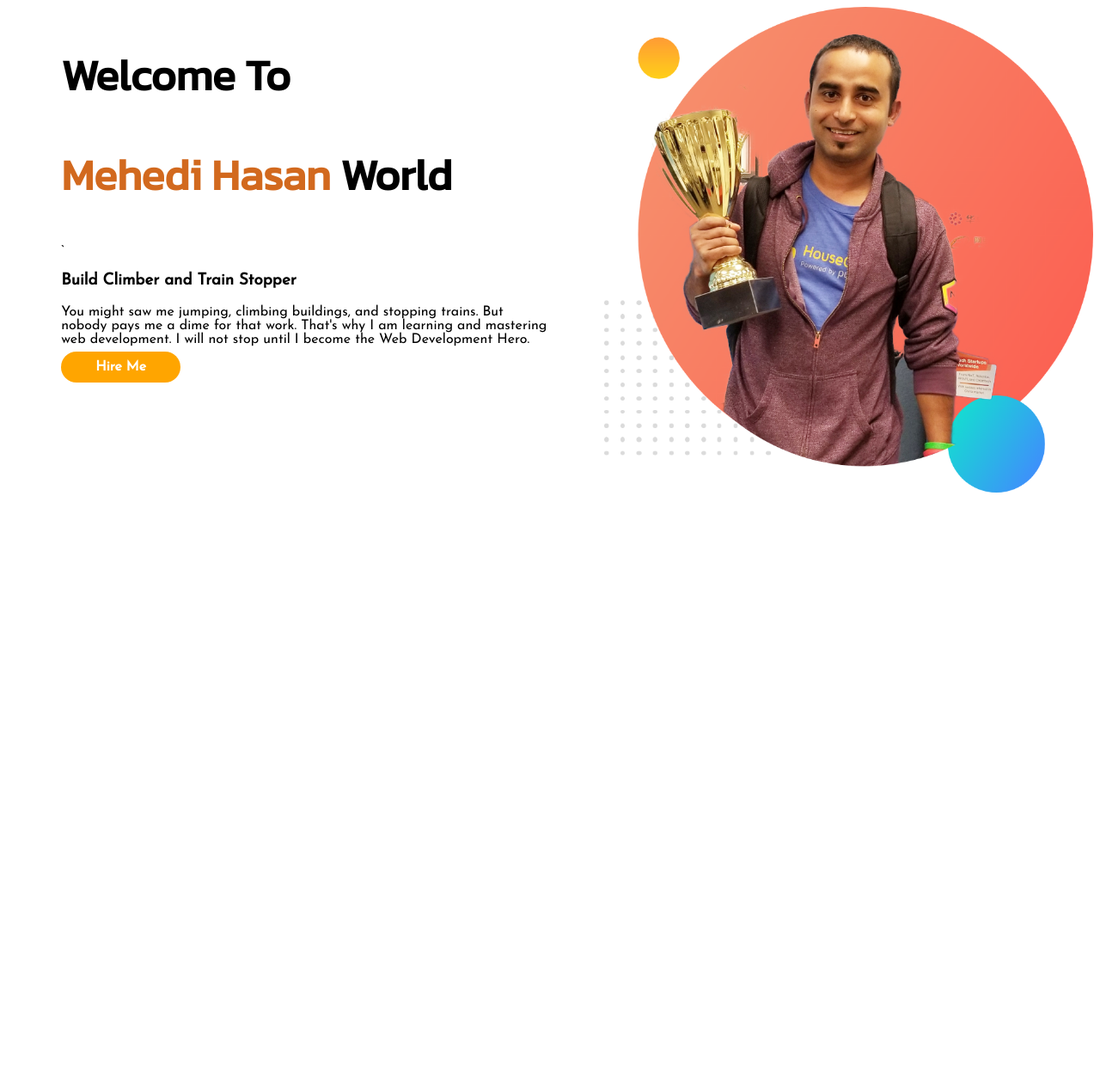
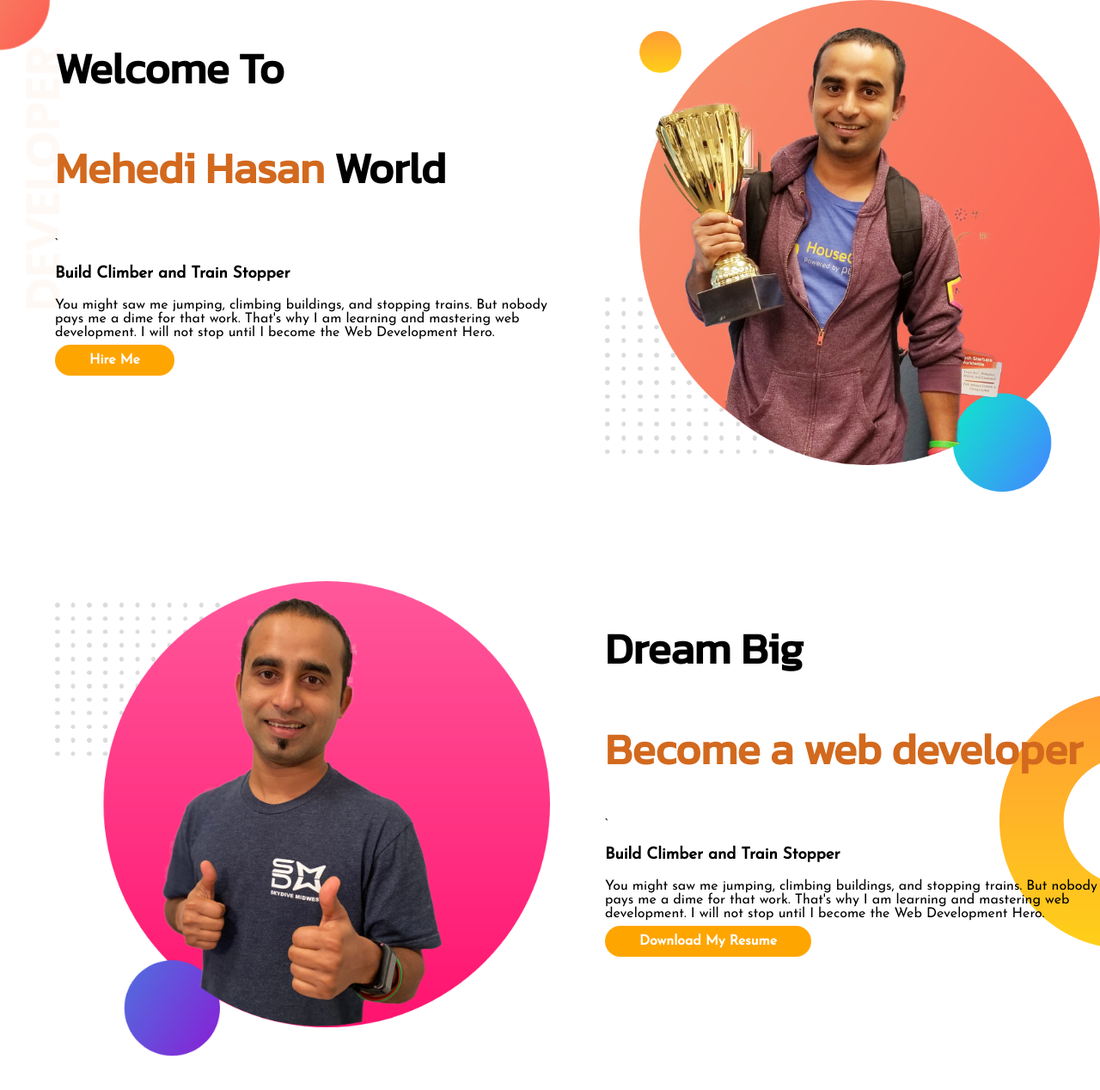
Before and after one commit to shaondoc/PH-portfolio, a plain HTML site: page index.html in a window 1280 px wide. Shown: the whole page at 86% size. Before the commit the page ends 800 px from the top, so only its background shows below. Drawn offline with Linux system fonts and the light colour scheme.

Commit message:
middel secsio

```diff
--- a/index.html
+++ b/index.html
@@ -14,7 +14,7 @@
 </head>
 
 <body>
-    <section>
+    <section class="top-banner">
         <div class="half-w">
             <h1>Welcome To</h1>
             <h1><span class="name">Mehedi Hasan</span> World</h1>`
@@ -24,9 +24,24 @@
                 That's why I am learning and mastering web development. I will not stop until I become the Web
                 Development
                 Hero.</p>
-                <a class="link-button" href="http://google.com" target="_blank">Hire Me</a>
+            <a class="link-button" href="http://google.com" target="_blank">Hire Me</a>
         </div>
         <div class="half-w"><img src="images/jhankar.png" alt=""></div>
+    </section>
+    <section class="middel">
+        <div class="half-w"><img src="images/jhankar2.png" alt=""></div>
+        <div class="half-w">
+            <h1>Dream Big</h1>
+            <h1><span class="name">Become a web developer</span> </h1>`
+            <h3>Build Climber and Train Stopper</h3>
+            <p>You might saw me jumping, climbing buildings, and stopping trains. But nobody pays me a dime for that
+                work.
+                That's why I am learning and mastering web development. I will not stop until I become the Web
+                Development
+                Hero.</p>
+            <a class="link-button" href="http://google.com" target="_blank">Download My Resume</a>
+        </div>
+
     </section>
 </body>
 
--- a/style.css
+++ b/style.css
@@ -1,6 +1,7 @@
 
 body{
     font-family: 'Josefin Sans', sans-serif;
+    margin: 0;
 }
 
 h1{
@@ -14,6 +15,7 @@ h1{
 
 section{
     display: flex;
+    margin-bottom: 100px;
 }
 .half-w{
     width: 50%;
@@ -31,3 +33,12 @@ section{
     padding: 10px 40px;
     border-radius: 20px;
 }
+.top-banner{
+    background-image: url(images/top-banner.png);
+    background-repeat:no-repeat ;
+}
+.middel{
+    background-image: url(images/dream-bg.png);
+    background-repeat: no-repeat;
+    background-position: right;
+}
```
